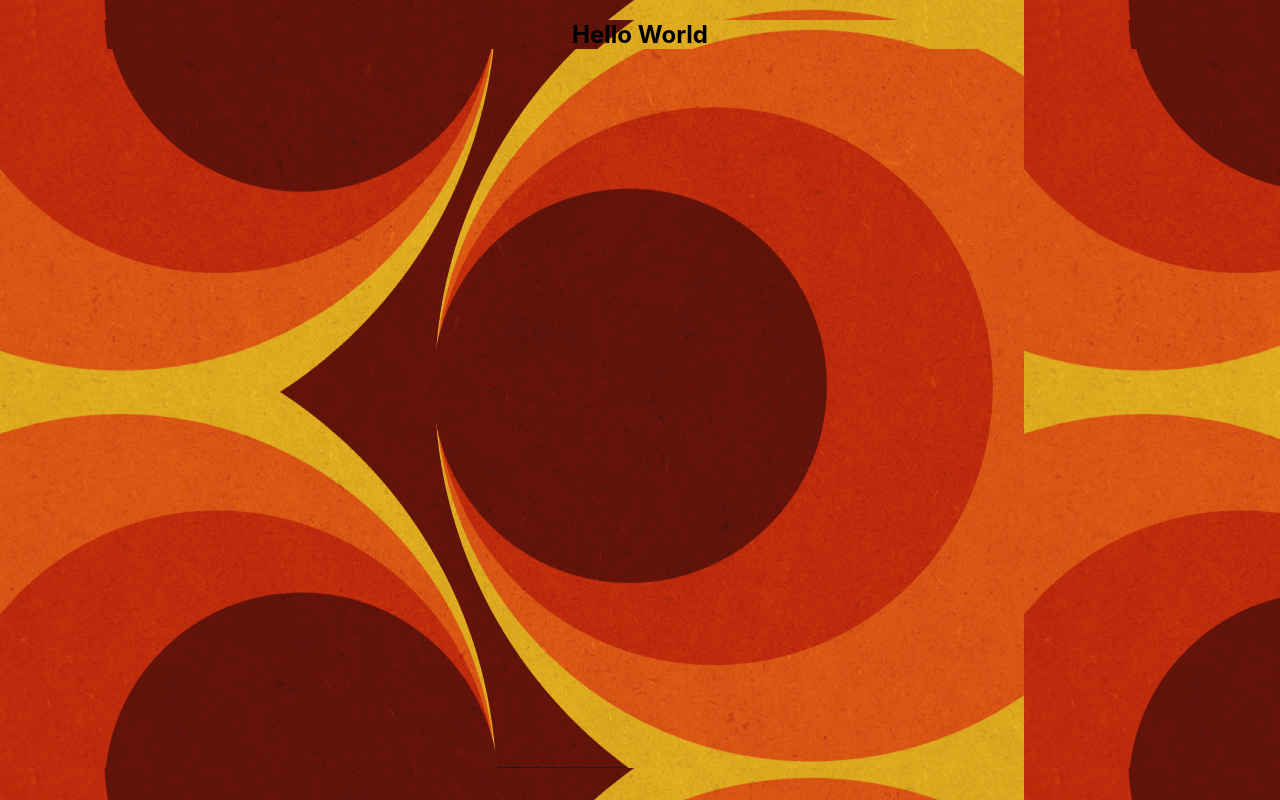
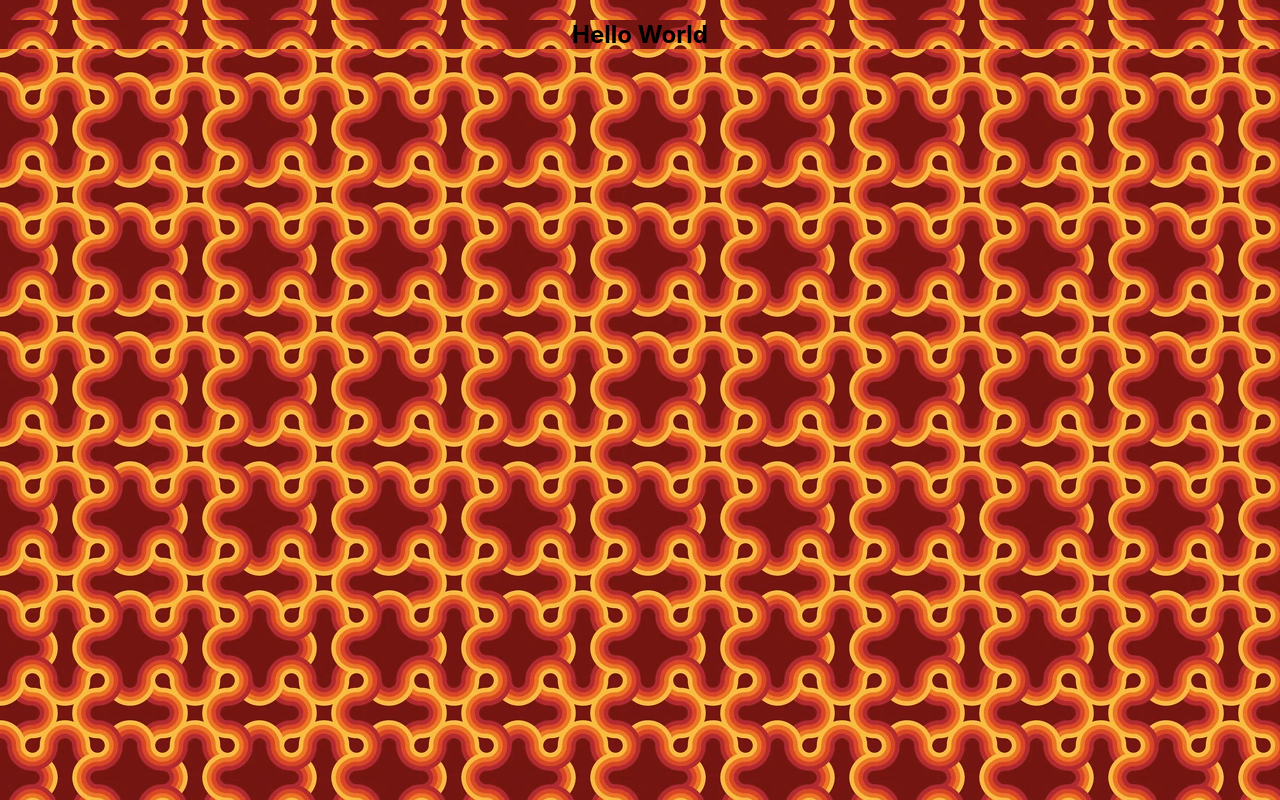
Before and after one commit to neylonmc/Hearth, a React (Create React App) app: page / in a window 1280 px wide. Built offline with nearby package versions, Linux system fonts and the light colour scheme.

Commit message:
fit backgrounds

```diff
--- a/src/assets/css/style.css
+++ b/src/assets/css/style.css
@@ -1,10 +1,11 @@
 * {
-    background-image: url("../images/desktop-background.png");
+    background-image: url("../images/desktop.png");
 }
 
 @media (max-width: 480px){
     * {
         background-image: url("../images/mobile-background.png");
+        background-size: stretch;
     }
 }
 
```
Also changed, not shown: src/assets/images/desktop-background.jpg (added), src/assets/images/desktop.png (added).
